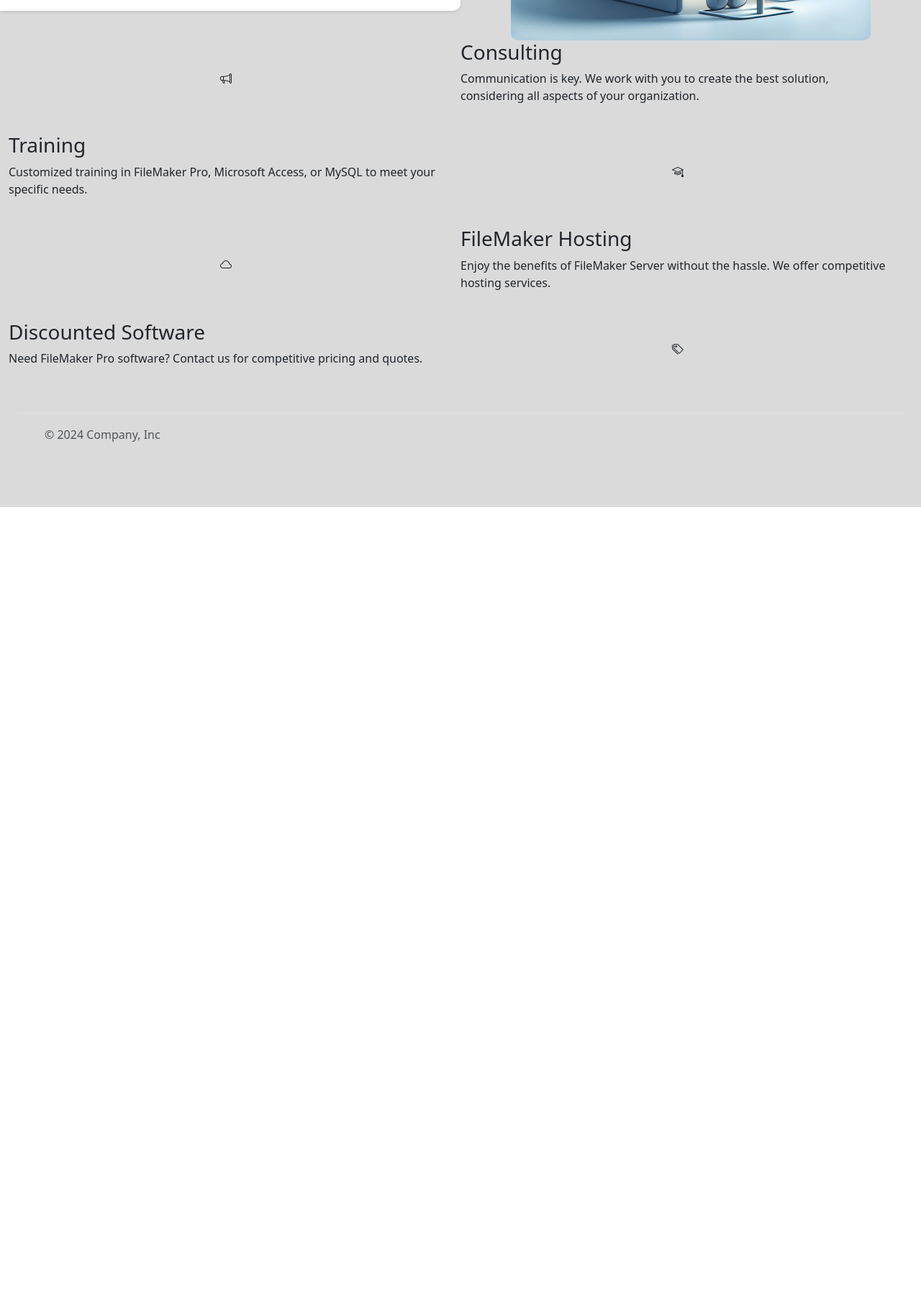
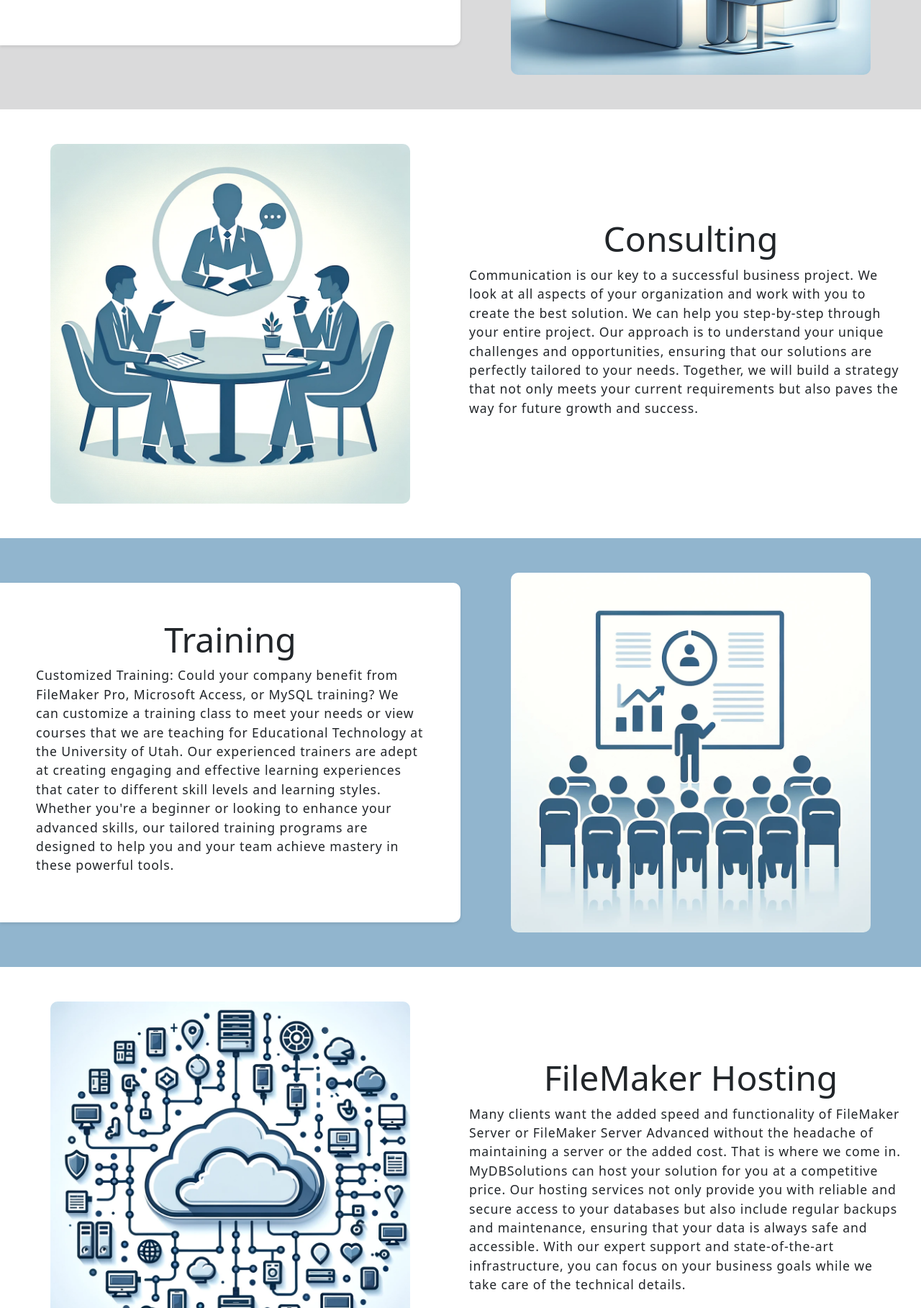
Before and after one commit to Sione-Tenifa/mydbboot, a website: page index.html in a window 1280 px wide. Shown: the part 1592-3410 px from the top of the page at 72% size. Before the commit the page ends 2297 px from the top, so only its background shows below. Drawn offline with nearby package versions, Linux system fonts and the light colour scheme.

Commit message:
service section

```diff
--- a/index.html
+++ b/index.html
@@ -110,80 +110,64 @@
 
 
 <!-- What We Offer Section -->
-<div class="container-fluid py-5" style="background: #dadadb;">
+<div class="container-fluid py-5">
 
   <!-- Row 1: Database Development -->
-  <div class="row align-items-center mb-4">
+  <div class="row align-items-center py-5" style="background: #dadadb;">
     <!-- Text -->
     <div class="col-md-6 custom-box">
       <h2 class="custom-heading text-center">Database Development</h2>
-      <p class="custom-paragraph">Built from Scratch. No one knows your business like you. Save time and money with a database solution that is customized to your business needs.
-
-      Interested in converting your database from one software package to another? With our seasoned technicians, we can help you convert your existing database solutions and even your older FileMaker Pro databases to the latest version. Before the conversion, we will recommend the best plan for your particular needs.</p>
+      <p class="custom-paragraph">Built from Scratch. No one knows your business like you. Save time and money with a database solution that is customized to your business needs. Interested in converting your database from one software package to another? With our seasoned technicians, we can help you convert your existing database solutions and even your older FileMaker Pro databases to the latest version. Before the conversion, we will recommend the best plan for your particular needs.</p>
     </div>
     <!-- Icon/Image -->
     <div class="col-md-6 text-center">
       <img src="img/dbdevlopment.webp" alt="Database Development" class="img-fluid service-img mx-auto">
     </div>
-
+  </div>
 
 
   <!-- Row 2: Consulting -->
-  <div class="row align-items-center mb-4">
+  <div class="row align-items-center py-5">
     <!-- Icon/Image -->
     <div class="col-md-6 text-center">
-      <i class="bi bi-megaphone icon-size"></i>
+        <img src="img/consulting.webp" alt="Consulting" class="img-fluid service-img mx-auto">
     </div>
     <!-- Text -->
-    <div class="col-md-6">
-      <h3>Consulting</h3>
-      <p>Communication is key. We work with you to create the best solution, considering all aspects of your organization.</p>
+    <div class="col-md-6 ">
+        <h2 class="custom-heading text-center">Consulting</h2>
+        <p class="custom-paragraph pe-3">Communication is our key to a successful business project. We look at all aspects of your organization and work with you to create the best solution. We can help you step-by-step through your entire project. Our approach is to understand your unique challenges and opportunities, ensuring that our solutions are perfectly tailored to your needs. Together, we will build a strategy that not only meets your current requirements but also paves the way for future growth and success.</p>
     </div>
   </div>
-
-  <!-- Row 3: Training -->
-  <div class="row align-items-center mb-4">
-    <!-- Text -->
-    <div class="col-md-6">
-      <h3>Training</h3>
-      <p>Customized training in FileMaker Pro, Microsoft Access, or MySQL to meet your specific needs.</p>
-    </div>
-    <!-- Icon/Image -->
-    <div class="col-md-6 text-center">
-      <i class="bi bi-mortarboard icon-size"></i>
-    </div>
-  </div>
-
-  <!-- Row 4: FileMaker Hosting -->
-  <div class="row align-items-center mb-4">
-    <!-- Icon/Image -->
-    <div class="col-md-6 text-center">
-      <i class="bi bi-cloud icon-size"></i>
-    </div>
-    <!-- Text -->
-    <div class="col-md-6">
-      <h3>FileMaker Hosting</h3>
-      <p>Enjoy the benefits of FileMaker Server without the hassle. We offer competitive hosting services.</p>
-    </div>
-  </div>
-
-  <!-- Row 5: Discounted Software -->
-  <div class="row align-items-center mb-4">
-    <!-- Text -->
-    <div class="col-md-6">
-      <h3>Discounted Software</h3>
-      <p>Need FileMaker Pro software? Contact us for competitive pricing and quotes.</p>
-    </div>
-    <!-- Icon/Image -->
-    <div class="col-md-6 text-center">
-      <i class="bi bi-tags icon-size"></i>
-    </div>
-  </div>
-</div>
 
 
 
 
+  <!-- Row 3: Training -->
+  <div class="row align-items-center py-5" style="background: #91B5CE;">
+    <!-- Text -->
+    <div class="col-md-6 custom-box">
+      <h2 class="custom-heading text-center">Training</h2>
+      <p class="custom-paragraph">Customized Training: Could your company benefit from FileMaker Pro, Microsoft Access, or MySQL training? We can customize a training class to meet your needs or view courses that we are teaching for Educational Technology at the University of Utah. Our experienced trainers are adept at creating engaging and effective learning experiences that cater to different skill levels and learning styles. Whether you're a beginner or looking to enhance your advanced skills, our tailored training programs are designed to help you and your team achieve mastery in these powerful tools.</p>
+    </div>
+    <!-- Icon/Image -->
+    <div class="col-md-6 text-center">
+      <img src="img/training.webp" alt="Database Development" class="img-fluid service-img mx-auto">
+    </div>
+  </div>
+
+
+  <!-- Row 4: FileMaker Hosting -->
+  <div class="row align-items-center py-5">
+    <!-- Icon/Image -->
+    <div class="col-md-6 text-center">
+        <img src="img/hosting.webp" alt="Consulting" class="img-fluid service-img mx-auto">
+    </div>
+    <!-- Text -->
+    <div class="col-md-6 ">
+        <h2 class="custom-heading text-center">FileMaker Hosting </h2>
+        <p class="custom-paragraph pe-3">Many clients want the added speed and functionality of FileMaker Server or FileMaker Server Advanced without the headache of maintaining a server or the added cost. That is where we come in. MyDBSolutions can host your solution for you at a competitive price. Our hosting services not only provide you with reliable and secure access to your databases but also include regular backups and maintenance, ensuring that your data is always safe and accessible. With our expert support and state-of-the-art infrastructure, you can focus on your business goals while we take care of the technical details.</p>
+    </div>
+  </div>
 
 
 
--- a/styles.css
+++ b/styles.css
@@ -31,6 +31,13 @@
     box-shadow: 0 2px 4px rgba(0, 0, 0, 0.1);
 }
 
+.custom-box-left {
+    background-color: white;
+    border-radius: 10px 0 0 10px;
+    padding: 50px;
+    box-shadow: 0 2px 4px rgba(0, 0, 0, 0.1);
+}
+
 .custom-heading {
     font-size: 3em;
 }
@@ -55,6 +62,14 @@
         max-width: 100%;
         border-radius: 0 0 0 0;
     }
+    .custom-box-left {
+        padding: 40px;
+        margin-bottom: 10px;
+        width: auto;
+        max-width: 100%;
+        border-radius: 0 0 0 0;
+    }
+
 
     .service-img {
         height: 250px;
@@ -66,6 +81,10 @@
 
 @media (max-width: 480px) {
     .custom-box {
+        padding: 20px;
+    }
+
+    .custom-box-left {
         padding: 20px;
     }
 
```
